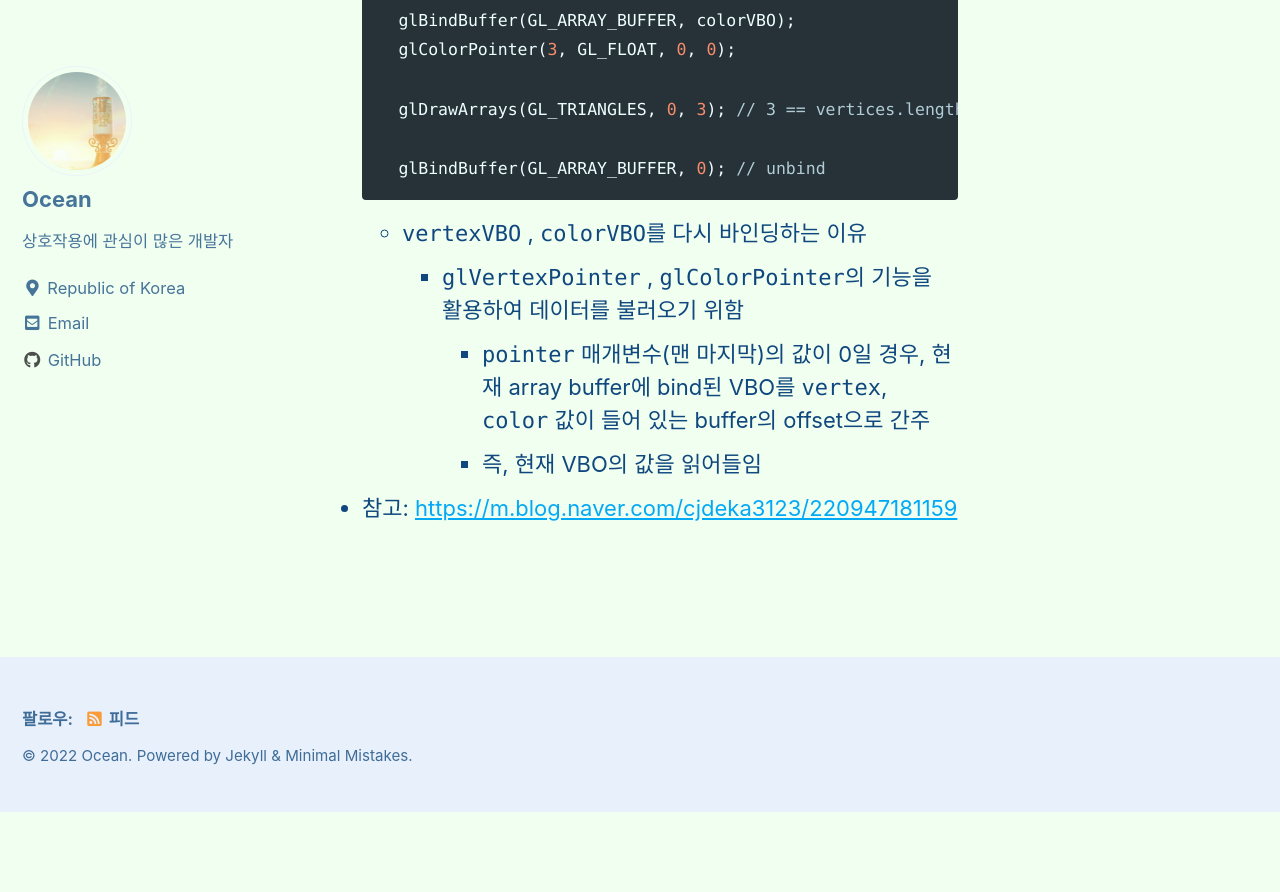
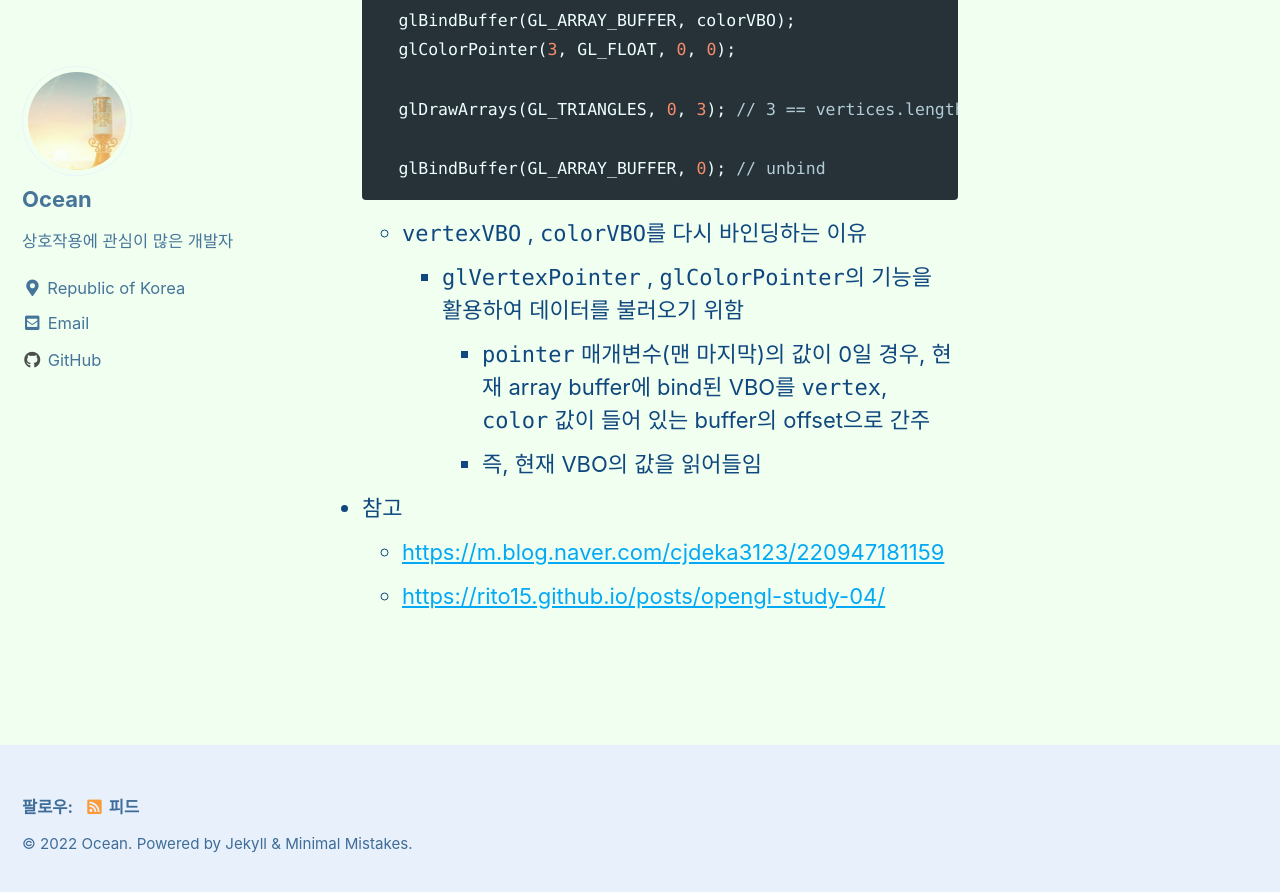
Before and after one commit to OceanShape/OceanShape.github.io, a Jekyll site: the page built from _posts/2022-10-06-opengl-rendering-loop-version1.md, in a window 1280 px wide and 900 px high, scrolled down 3504 px. Shown: the top 892 px of the window. Built offline with Jekyll 4.4.1, drawn with Linux system fonts in a browser that asks for light colours; cached includes are drawn as plain includes; before the commit the page ends 4316 px from its top, so only the background shows below that; part of the change alters nothing that is shown.

Commit message:
Update 2022-10-06-opengl-rendering-loop-version1.md

```diff
--- a/_posts/2022-10-06-opengl-rendering-loop-version1.md
+++ b/_posts/2022-10-06-opengl-rendering-loop-version1.md
@@ -104,4 +104,6 @@ OpenGL의 렌더링 방식과 사용하는 API, 구조는 버전을 거치며
         - `glVertexPointer` , `glColorPointer`의 기능을 활용하여 데이터를 불러오기 위함
             - `pointer` 매개변수(맨 마지막)의 값이 0일 경우, 현재 array buffer에 bind된 VBO를 `vertex`, `color` 값이 들어 있는 buffer의 offset으로 간주
             - 즉, 현재 VBO의 값을 읽어들임
-- 참고: [https://m.blog.naver.com/cjdeka3123/220947181159](https://m.blog.naver.com/cjdeka3123/220947181159)
+- 참고
+    - [https://m.blog.naver.com/cjdeka3123/220947181159](https://m.blog.naver.com/cjdeka3123/220947181159)
+    - [https://rito15.github.io/posts/opengl-study-04/](https://rito15.github.io/posts/opengl-study-04/)
```
